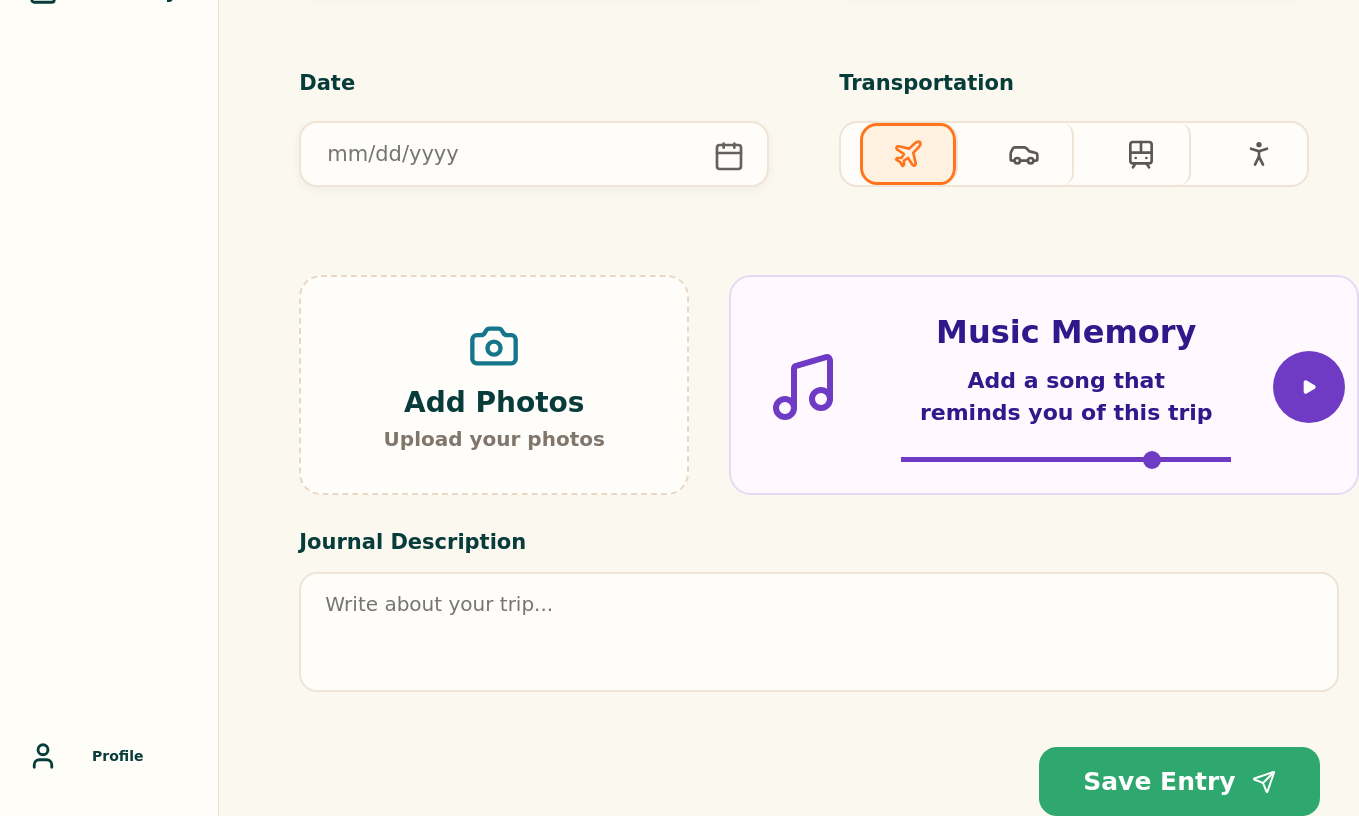
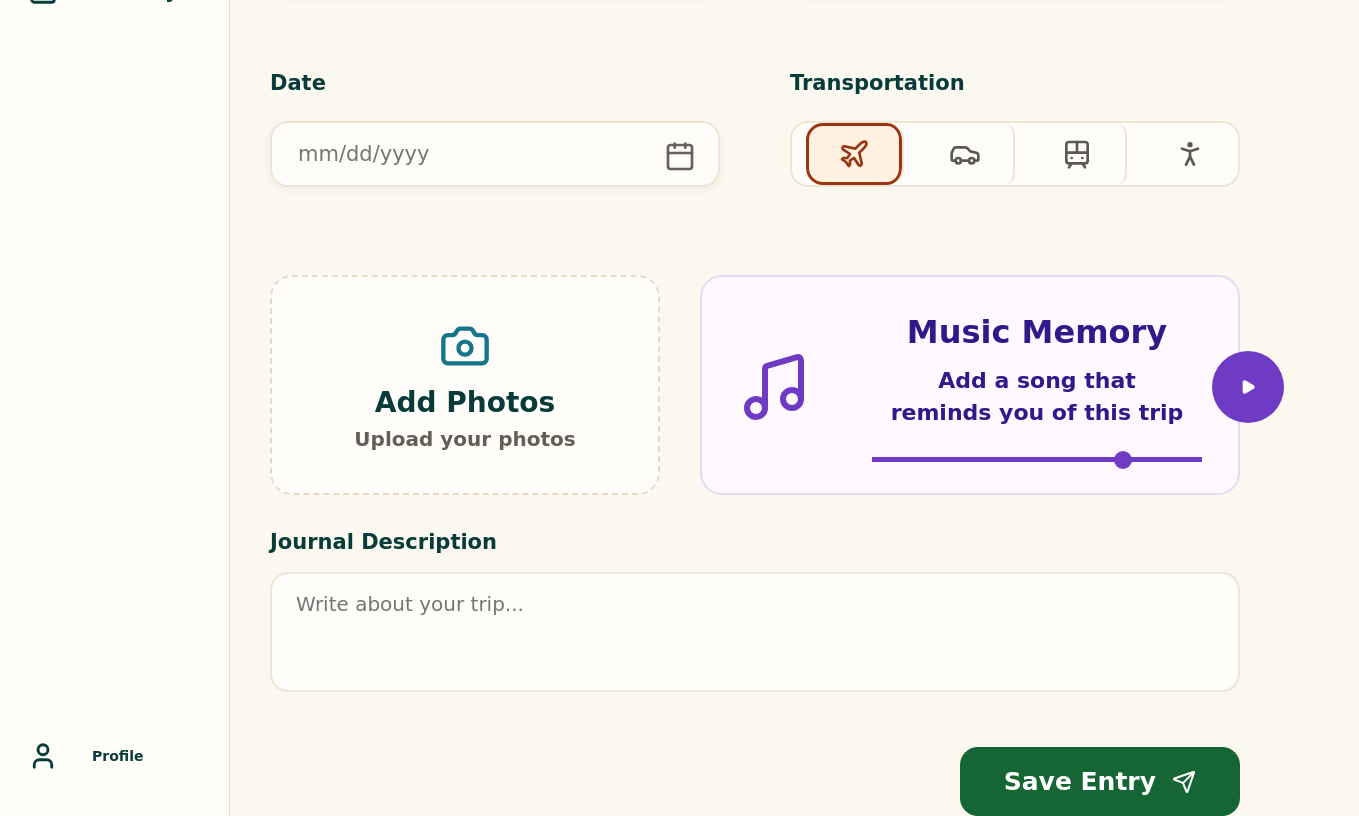
Before and after one commit to Raghadshh/Digital-Travel-Journal, a React app in the folder frontend/: page / in a window 1280 px wide. Shown: the part 260-1076 px from the top of the page, 1359 px wide, since content can reach past the window. Built offline with nearby package versions, Linux system fonts and the light colour scheme; the HTML template or start-up script is replaced by a standard one.

Commit message:
Fixed up the UI for the jounral entry and added the accessibility document

```diff
--- a/frontend/src/App.css
+++ b/frontend/src/App.css
@@ -7,12 +7,14 @@ body {
   background: #fbf8f0;
   font-family: "Comic Sans MS", "Trebuchet MS", Arial, sans-serif;
   color: #073c3b;
+  overflow-x: hidden;
 }
 
 .journal-page {
   min-height: 100vh;
   display: flex;
   background: #fbf8f0;
+  width: 100%;
 }
 
 .sidebar {
@@ -50,11 +52,14 @@ body {
 
 .entry-area {
   flex: 1;
-  padding: 48px 0 0 80px;
+  padding: 48px 40px 0;
+  display: flex;
+  justify-content: center;
 }
 
 .entry-card {
-  width: 1040px;
+  width: 100%;
+  max-width: 1040px;
 }
 
 .entry-card h1 {
@@ -65,13 +70,13 @@ body {
 }
 
 .entry-card h1 span {
-  color: #ff684f;
+  color: #b45309;
   font-size: 32px;
 }
 
 .form-grid {
   display: grid;
-  grid-template-columns: 470px 470px;
+  grid-template-columns: repeat(2, minmax(0, 1fr));
   gap: 58px 70px;
 }
 
@@ -142,14 +147,14 @@ input {
 
 .transport.active {
   background: #fff1df;
-  color: #ff741c;
-  box-shadow: inset 0 0 0 3px #ff741c;
+  color: #9a3412;
+  box-shadow: inset 0 0 0 3px #9a3412;
   border-radius: 17px;
 }
 
 .bottom-row {
   display: grid;
-  grid-template-columns: 390px 630px;
+  grid-template-columns: minmax(0, 390px) minmax(0, 1fr);
   gap: 40px;
   margin-top: 70px;
   align-items: center;
@@ -180,7 +185,7 @@ input {
 
 .photo-box p {
   margin: 0;
-  color: #80766c;
+  color: #665d53;
   font-size: 20px;
   font-weight: 800;
 }
@@ -246,6 +251,8 @@ input {
   display: flex;
   align-items: center;
   justify-content: center;
+  justify-self: start;
+  margin-left: -14px;
 }
 
 .play-btn svg {
@@ -257,8 +264,8 @@ input {
 
 .save-btn {
   margin-top: 50px;
-  margin-left: 740px;
-  background: #2fa86f;
+  margin-left: auto;
+  background: #166534;
   color: white;
   border: none;
   border-radius: 18px;
@@ -296,5 +303,5 @@ textarea {
   margin-top: 20px;
   font-size: 18px;
   font-weight: 800;
-  color: #2fa86f;
+  color: #166534;
 }
```
Also changed, not shown: 1 other file (tests, documents, lock files or other folders).
